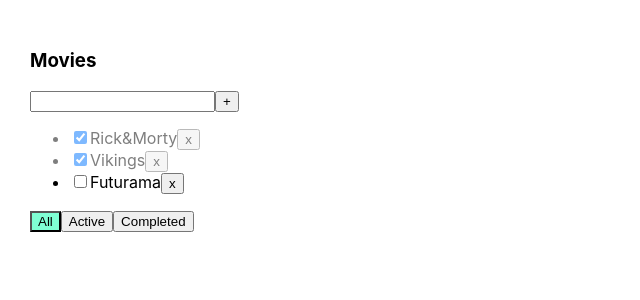
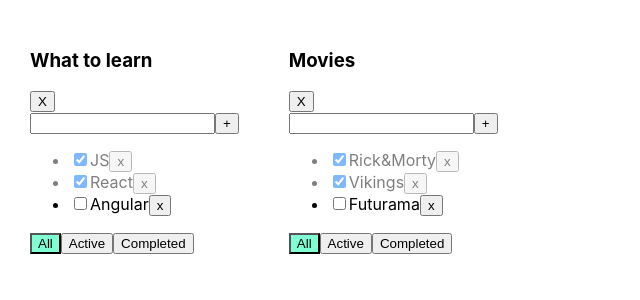
Before and after one commit to Mayday2020/Gerasim_TL, a React (Create React App) app: page / in a window 1280 px wide. Shown: the top 300 px of the page, without its empty margins (0-640 px from the left). Built offline with nearby package versions, Linux system fonts and the light colour scheme.

Commit message:
'05_final'

```diff
--- a/src/App.tsx
+++ b/src/App.tsx
@@ -4,53 +4,97 @@ import Todolist, {TaskType} from "./Todolist";
 const { v4: uuidv4 } = require('uuid');
 
 
-export type FilterValuesType = 'all' | 'complete' | 'active'
+export type FilterValuesType = 'all' | 'completed' | 'active'
+type TodolistType = {
+    id: string
+    title: string
+    filter: FilterValuesType
+}
+type TasksStateType = {
+    [key: string]: Array<TaskType>
+}
 
 function App() {
     console.log('App rendered')
-    let [tasks, setTasks] = useState<Array<TaskType>>([
-        {id: uuidv4(), title: 'Rick&Morty', isDone: true},
-        {id: uuidv4(), title: 'Vikings', isDone: true},
-        {id: uuidv4(), title: 'Futurama', isDone: false}
-    ])
-    let [filter, setFilter] = useState<FilterValuesType>('all')
 
-    function removeTask(id:string) {
-        let filteredTasks = tasks.filter( t => t.id !== id )
-        setTasks(filteredTasks)
+    function removeTask(id:string, todolistId: string) {
+        let tasks = tasksObj[todolistId]
+        let filteredTasks = tasks.filter( t => id !== t.id)
+        tasksObj[todolistId] = filteredTasks
+        setTasks({...tasksObj})
     }
-    function addTask(title: string) {
+    function addTask(title: string, todolistId: string) {
         let newTask = {id: uuidv4(), title: title, isDone: false}
-        setTasks([newTask, ...tasks])
+        let tasks = tasksObj[todolistId]
+        tasksObj[todolistId] = [...tasks, newTask]
+        setTasks({...tasksObj})
+    }
+    function changeStatus(taskId: string, isDone: boolean, todolistId: string){
+        let tasks = tasksObj[todolistId]
+        let task = tasks.find( t => t.id === taskId)
+        if( task ){
+            task.isDone = !isDone
+            setTasks({...tasksObj})
+        }
+    }
+    function changeFilter(value: FilterValuesType, todolistId: string) {
+        let todolist = todolists.find( tl => tl.id === todolistId)
+        if(todolist) {
+            todolist.filter = value
+            setTodolists([...todolists])
+        }
+    }
+    function removeTodolist(todolistId: string) {
+        let filteredTodolist = todolists.filter( tl => tl.id !== todolistId)
+        setTodolists([...filteredTodolist])
+        delete tasksObj[todolistId]
+        setTasks({...tasksObj})
     }
 
-    function changeStatus(taskId: string, isDone: boolean){
-        let task = tasks.find( t => t.id === taskId)
-        if(task) {task.isDone = !isDone}
-        setTasks([...tasks])
-    }
+    let todolistId1 = uuidv4()
+    let todolistId2 = uuidv4()
 
-    function changeFilter(value: FilterValuesType) {
-        setFilter(value)
-    }
-    let tasksForTodolist = tasks
-    if (filter === 'active') {
-        tasksForTodolist = tasks.filter( t => !t.isDone)
-    }
-    if (filter === 'complete') {
-        tasksForTodolist = tasks.filter( t => t.isDone)
-    }
+    let [todolists, setTodolists] = useState<Array<TodolistType>>([
+        { id: todolistId1, title: 'What to learn', filter: 'all'},
+        { id: todolistId2, title: 'Movies', filter: 'all'}
+    ])
+    let [tasksObj, setTasks] = useState<TasksStateType>({
+        [todolistId1]: [
+            {id: uuidv4(), title: 'JS', isDone: true},
+            {id: uuidv4(), title: 'React', isDone: true},
+            {id: uuidv4(), title: 'Angular', isDone: false}
+        ],
+        [todolistId2]: [
+            {id: uuidv4(), title: 'Rick&Morty', isDone: true},
+            {id: uuidv4(), title: 'Vikings', isDone: true},
+            {id: uuidv4(), title: 'Futurama', isDone: false}
+        ]
+    })
     return (
         <div className="App">
-            <Todolist
-                title='Movies'
-                tasks={tasksForTodolist}
-                removeTask={removeTask}
-                addTask={addTask}
-                changeStatus={changeStatus}
-                changeFilter={changeFilter}
-                filter={filter}
-            />
+            {
+                todolists.map( tl => {
+                    let tasksForTodolist = tasksObj[tl.id]
+                    if (tl.filter === 'active') {
+                        tasksForTodolist = tasksForTodolist.filter( t => !t.isDone)
+                    }
+                    if (tl.filter === 'completed') {
+                        tasksForTodolist = tasksForTodolist.filter( t => t.isDone)
+                    }
+                    return <Todolist
+                        key={tl.id}
+                        todolistId={tl.id}
+                        title={tl.title}
+                        tasks={tasksForTodolist}
+                        removeTask={removeTask}
+                        addTask={addTask}
+                        changeStatus={changeStatus}
+                        changeFilter={changeFilter}
+                        removeTodolist={removeTodolist}
+                        filter={tl.filter}
+                    />
+                })
+            }
         </div>
     );
 }
--- a/src/Todolist.tsx
+++ b/src/Todolist.tsx
@@ -9,12 +9,14 @@ export type TaskType = {
     isDone: boolean
 }
 type TodolistPropsType = {
+    todolistId: string
     title: string
     tasks: TaskType[]
-    removeTask: (id: string) => void
-    addTask: (title: string) => void
-    changeStatus: (taskId: string, isDone: boolean) => void
-    changeFilter: (value: FilterValuesType) => void
+    removeTask: (id: string, todolistId: string) => void
+    addTask: (title: string, todolistId: string) => void
+    changeStatus: (taskId: string, isDone: boolean, todolistId: string) => void
+    changeFilter: (value: FilterValuesType, todolistId: string) => void
+    removeTodolist: (todolistId: string) => void
     filter: FilterValuesType
 }
 
@@ -29,7 +31,7 @@ function Todolist(props: TodolistPropsType) {
     }
     const onKeyPressHandler = (event: KeyboardEvent<HTMLInputElement>) => {
         if(event.charCode === 13) {
-            props.addTask(newTaskTitle)
+            props.addTask(newTaskTitle, props.todolistId)
             setNewTaskTitle('')
         }
     }
@@ -39,18 +41,20 @@ function Todolist(props: TodolistPropsType) {
             setNewTaskTitle('')
             return
         }
-        props.addTask(newTaskTitle.trim())
+        props.addTask(newTaskTitle.trim(), props.todolistId)
         setNewTaskTitle('')
     }
 
 
-    const onAllClickHandler = () => { props.changeFilter('all')}
-    const onCompleteClickHandler = () => { props.changeFilter('complete')}
-    const onActiveClickHandler = () => { props.changeFilter('active')}
-
+    const onAllClickHandler = () => { props.changeFilter('all', props.todolistId)}
+    const onCompleteClickHandler = () => { props.changeFilter('completed', props.todolistId)}
+    const onActiveClickHandler = () => { props.changeFilter('active', props.todolistId)}
+    const removeTodolist = () => {
+        props.removeTodolist(props.todolistId)
+    }
     return (
         <div>
-            <h3>{props.title}</h3>
+            <h3>{props.title}</h3> <button onClick={removeTodolist}> X </button>
             <div>
                 <input value={newTaskTitle}
                         onChange={ onChangeHandler }
@@ -63,8 +67,8 @@ function Todolist(props: TodolistPropsType) {
             <ul>
                 {
                     props.tasks.map( t => {
-                        const onRemoveHandler = () => {props.removeTask(t.id)}
-                        const onChangeCheckBoxHandler = () => {props.changeStatus(t.id, t.isDone)}
+                        const onRemoveHandler = () => {props.removeTask(t.id, props.todolistId)}
+                        const onChangeCheckBoxHandler = () => {props.changeStatus(t.id, t.isDone, props.todolistId)}
                         return <li key={t.id} className={t.isDone ? 'is-done' : ''}>
                             <input type="checkbox" checked={t.isDone} onChange={onChangeCheckBoxHandler}/>
                             <span>{t.title}</span>
@@ -76,7 +80,7 @@ function Todolist(props: TodolistPropsType) {
             <div>
                 <button className={props.filter === 'all' ? 'active-filter' : ''} onClick={ onAllClickHandler }>All</button>
                 <button className={props.filter === 'active' ? 'active-filter' : ''} onClick={ onActiveClickHandler }>Active</button>
-                <button className={props.filter === 'complete' ? 'active-filter' : ''} onClick={ onCompleteClickHandler }>Completed</button>
+                <button className={props.filter === 'completed' ? 'active-filter' : ''} onClick={ onCompleteClickHandler }>Completed</button>
             </div>
         </div>
     )
```
